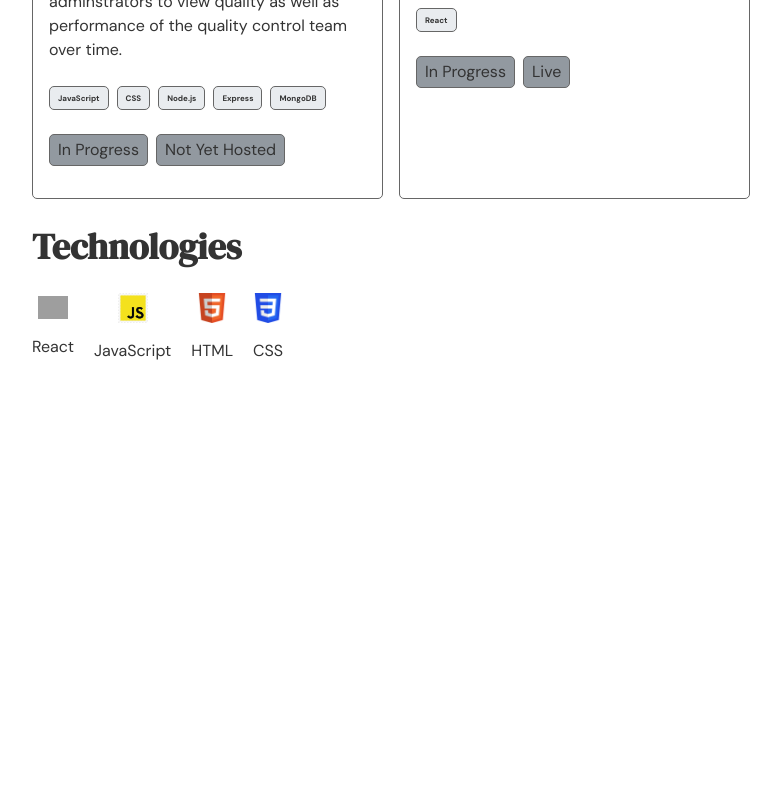
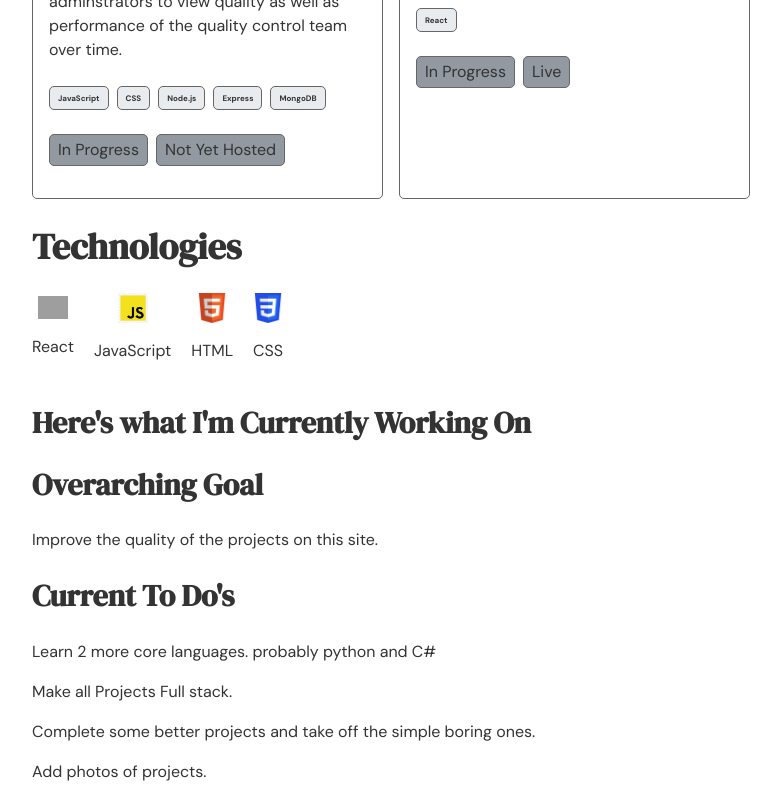
Before and after one commit to CalvinGaiennie/portfolio-vite, a React (Vite) app: page / in a window 1280 px wide. Shown: the part 801-1601 px from the top of the page, without its empty margins (249-1030 px from the left). Before the commit the page ends 1188 px from the top, so only its background shows below. Built offline with nearby package versions, Linux system fonts and the light colour scheme; grey boxes are pictures that could not be loaded.

Commit message:
reimplemented to dos and currently working on

```diff
--- a/src/pages/Homepage.jsx
+++ b/src/pages/Homepage.jsx
@@ -12,10 +12,18 @@ function Homepage() {
       {/* <Experience /> */}
       <ProjectsPreview />
       <Technologies />
-      {/* <div>
+      <div>
         <h2>Here&#39;s what I&#39;m Currently Working On</h2>
+        <h2>Overarching Goal</h2>
+        <p>Improve the quality of the projects on this site.</p>
         <h2>Current To Do&#39;s</h2>
-      </div> */}
+        <p>Learn 2 more core languages. probably python and C#</p>
+        <p>Make all Projects Full stack.</p>
+        <p>
+          Complete some better projects and take off the simple boring ones.
+        </p>
+        <p>Add photos of projects.</p>
+      </div>
     </div>
   );
 }
```
